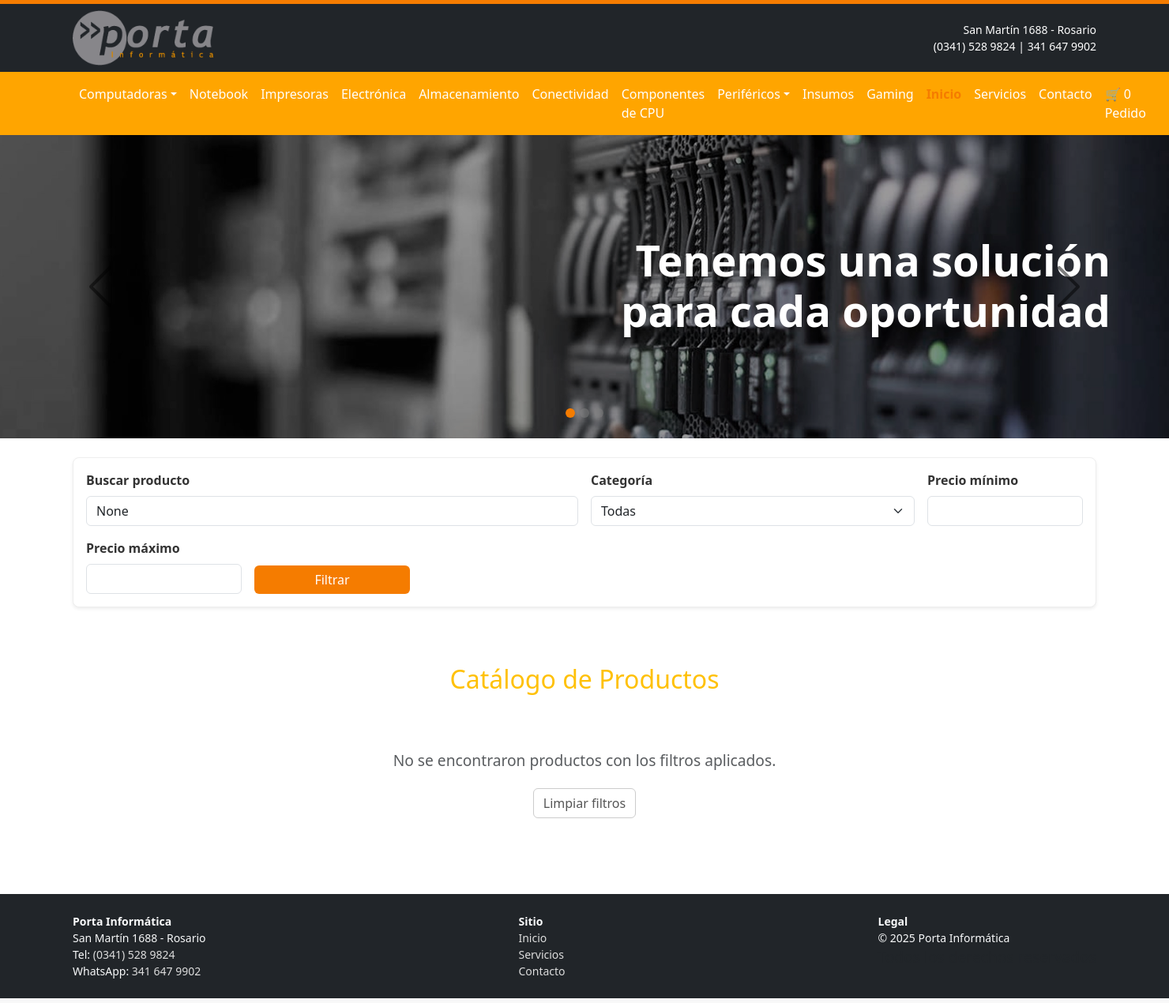
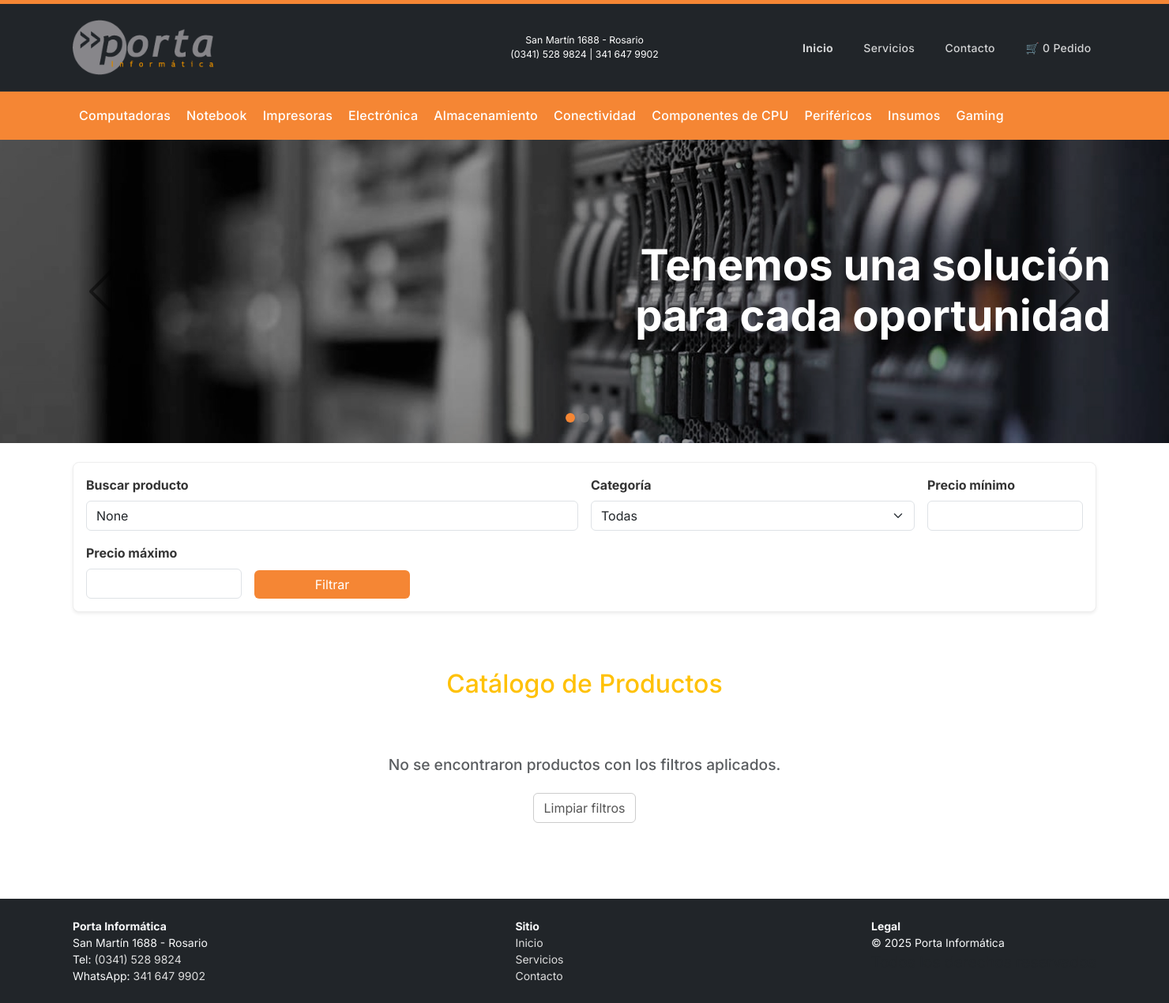
Before and after one commit to Velazquezadrian/porta-informatica-web, a Django app: page / in a window 1480 px wide. Shown: the whole page at 79% size. Run offline with Django 5.2, Linux system fonts and the light colour scheme; data that the repository does not hold is empty.

Commit message:
style: nueva paleta #f58634, aumento altura barra superior y limpieza menú dinámico

```diff
--- a/public/static/css/style.css
+++ b/public/static/css/style.css
@@ -1,7 +1,7 @@
 /* ================= Variables y theming ================= */
 :root {
-  --color-primario: #f57c00;
-  --color-primario-hover: #e66c00;
+  --color-primario: #f58634; /* Naranja corporativo actualizado */
+  --color-primario-hover: #e67624; /* Hover derivado ligeramente más oscuro */
   --color-negro: #121212;
   --color-texto: #333;
   --color-gris: #6c757d;
@@ -9,6 +9,7 @@
 }
 
 html, body { height: 100%; }
+body { font-family: 'Inter', system-ui, -apple-system, 'Segoe UI', Roboto, 'Helvetica Neue', Arial, sans-serif; }
 .site-wrapper { min-height:100%; display:flex; flex-direction:column; }
 main { flex:1 0 auto; }
 footer { flex-shrink:0; }
@@ -52,6 +53,16 @@
 
 .link-contact { color: #fff; text-decoration:none; }
 .link-contact:hover { color: var(--color-primario); }
+
+/* Barra superior (contacto + quick links) */
+.top-contact { border-bottom: 1px solid rgb(52, 52, 52); }
+/* Altura ampliada para sección superior (links Inicio/Servicios/Contacto/Pedido) */
+.top-contact .row { min-height: 110px; }
+.top-contact .quick-links .link-contact { display:inline-block; padding:.65rem .4rem; }
+@media (max-width: 768px){
+  .top-contact .row { min-height: 140px; }
+  .top-contact .quick-links .link-contact { padding:.5rem .35rem; }
+}
 
 /* Navbar active state */
 .navbar .nav-link.active, .navbar .nav-link.active:focus, .navbar .nav-link.active:hover {
@@ -121,9 +132,7 @@
   border-radius: 50%;
 }
 
-.carousel-indicators .active {
-  background-color: #f57c00;
-}
+.carousel-indicators .active { background-color: #f58634; }
 
 /* ===== Mobile adjustments ===== */
 @media (max-width: 768px) {
@@ -212,10 +221,30 @@
 .pagination .page-link:hover { color: var(--color-primario-hover); }
 
 /* ================= Navbar dinámico ================= */
-.navbar-main { background:#FFA500; }
-.navbar-main .navbar-brand, .navbar-main .nav-link { color:#fff; }
-.navbar-main .nav-link:hover, .navbar-main .nav-link:focus { color:#222; background:rgba(255,255,255,0.25); border-radius:4px; }
-.navbar-main .dropdown-menu { border-radius:6px; border:1px solid #ffc266; box-shadow:0 4px 14px -4px rgba(0,0,0,.25); }
-.navbar-main .dropdown-item:hover, .navbar-main .dropdown-item:focus { background:#ffe2b3; color:#222; }
-.navbar-main .nav-item.dropdown:focus-within > .nav-link { outline:2px solid #222; outline-offset:2px; }
+.navbar-main { background: var(--color-primario); font-family:'Inter', system-ui, sans-serif; }
+.navbar-main .nav-link { color:#fff; font-weight:500; letter-spacing:.25px; position:relative; padding:.65rem 1rem; }
+.navbar-main .nav-link:hover, .navbar-main .nav-link:focus { color:#fff; }
+.navbar-main .nav-link.active { font-weight:600; }
+.navbar-main .nav-link::after { content:""; position:absolute; left:50%; bottom:4px; width:0; height:2px; background:#fff; transition:.25s cubic-bezier(.4,.0,.2,1); transform:translateX(-50%); opacity:0; }
+.navbar-main .nav-link:hover::after, .navbar-main .nav-link:focus::after, .navbar-main .nav-link.active::after { width:60%; opacity:1; }
+.navbar-main .dropdown-menu { border-radius:8px; border:1px solid #ffd89a; padding:.4rem .5rem; backdrop-filter: blur(6px); animation:fadeScale .18s ease; font-size:.95rem; }
+.navbar-main .dropdown-item { border-radius:4px; }
+.navbar-main .dropdown-item:hover, .navbar-main .dropdown-item:focus { background:rgba(245,134,52,0.18); color:#222; }
+.navbar-main .nav-item.dropdown:focus-within > .nav-link { outline:2px solid rgba(255,255,255,.7); outline-offset:2px; }
 @media (hover:none){ .navbar-main .dropdown:hover > .dropdown-menu { display:none; } }
+@keyframes fadeScale { from { opacity:0; transform:translateY(4px) scale(.98); } to { opacity:1; transform:translateY(0) scale(1); } }
+
+/* Ajustes responsivos del contenedor para evitar deformaciones */
+.navbar-main .navbar-collapse { flex-wrap:wrap; }
+.navbar-main .navbar-nav { align-items:center; }
+.navbar-main #menu-categorias > li { white-space:nowrap; }
+.navbar-main #menu-categorias { gap:.25rem; }
+@media (max-width: 992px){
+  .navbar-main #menu-categorias { gap:0; }
+  .navbar-main .nav-link { padding:.75rem 1rem; }
+}
+
+/* Quick links (barra superior negra) */
+.quick-links .link-contact { opacity:0.8; font-family:'Inter', system-ui, sans-serif; font-weight:500; letter-spacing:.3px; }
+.quick-links .link-contact:hover, .quick-links .link-contact:focus { opacity:1; text-decoration:underline; }
+.quick-links li + li { margin-left:.85rem; }
--- a/public/static/js/menu_dinamico.js
+++ b/public/static/js/menu_dinamico.js
@@ -21,7 +21,7 @@
 const CATEGORY_BUCKETS = Object.fromEntries(CATEGORIES.map(c => [c.key, new Set()]));
 
 const SUBCATEGORY_RULES = [
-  { test: n => ["PC Armada", "CPU Armadas"].includes(n), target: "computadoras", normalize: n => n },
+  { test: n => n === "PC Armada", target: "computadoras", normalize: n => n },
   { test: n => n === "mouse", target: "perifericos", normalize: n => "Mouse" },
 ];
 
@@ -107,12 +107,12 @@
 
 // Semillas iniciales
 addSubcategory('PC Armada');
-addSubcategory('CPU Armadas');
 addSubcategory('mouse');
-// Ejemplos ignorados
-addSubcategory('cpu armada');
-addSubcategory('CPU armadas');
-addSubcategory('Mouse');
+// Ejemplos ignorados / inconsistentes
+addSubcategory('CPU Armadas'); // ignorado ahora
+addSubcategory('cpu armada');  // ignorado
+addSubcategory('CPU armadas'); // ignorado
+addSubcategory('Mouse');       // ignorado (regla exige mouse minúscula)
 
 renderMenu();
 
--- a/public/templates/public/base.html
+++ b/public/templates/public/base.html
@@ -5,6 +5,10 @@
   <meta charset="UTF-8">
   <meta name="viewport" content="width=device-width, initial-scale=1.0">
     <title>Porta Informática</title>
+    <!-- Fuente moderna Inter -->
+    <link rel="preconnect" href="https://fonts.googleapis.com">
+    <link rel="preconnect" href="https://fonts.gstatic.com" crossorigin>
+    <link href="https://fonts.googleapis.com/css2?family=Inter:wght@400;500;600;700&display=swap" rel="stylesheet">
     <link rel="icon" type="image/png" href="{% static 'img/logo/favicon.png' %}">
   <link href="https://cdn.jsdelivr.net/npm/bootstrap@5.3.2/dist/css/bootstrap.min.css" rel="stylesheet">
     <link rel="stylesheet" href="{% static 'css/style.css' %}">
@@ -15,15 +19,27 @@
         <header role="banner">
                 <div class="barra-superior"></div>
                                 <div class="top-contact bg-dark text-white small">
-                        <div class="container d-flex flex-wrap justify-content-between align-items-center py-2 gap-3">
-                            <div class="d-flex align-items-center gap-3 logo-wrap">
+                                    <div class="container py-2">
+                                        <div class="row g-3 align-items-center">
+                                            <div class="col-md-4 d-flex align-items-center gap-3 logo-wrap">
                                                 <a href="{% url 'home' %}" class="d-inline-block">
                                                     <img class="logo-site" src="{% static 'img/logo/logo-lg.png' %}" alt="Porta Informática - Logo" />
                                                 </a>
                                             </div>
-                            <div class="text-end contact-block">
+                                            <div class="col-md-4 text-md-center small">
                                                 <div>San Martín 1688 - Rosario</div>
                                                 <div><a class="link-contact" href="tel:+543415289824">(0341) 528 9824</a> | <a class="link-contact" href="tel:+543416479902">341 647 9902</a></div>
+                                            </div>
+                                            <div class="col-md-4">
+                                                <ul class="list-inline m-0 text-md-end quick-links">
+                                                    {% with current=request.resolver_match.url_name %}
+                                                      <li class="list-inline-item"><a class="link-contact {% if current == 'home' %}fw-bold{% endif %}" href="{% url 'home' %}">Inicio</a></li>
+                                                      <li class="list-inline-item"><a class="link-contact {% if current == 'servicios' %}fw-bold{% endif %}" href="{% url 'servicios' %}">Servicios</a></li>
+                                                    <li class="list-inline-item"><a class="link-contact {% if current == 'contacto' %}fw-bold{% endif %}" href="{% url 'contacto' %}">Contacto</a></li>
+                                                    <li class="list-inline-item"><a class="link-contact {% if current == 'pedido' %}fw-bold{% endif %}" href="{% url 'pedido' %}">🛒 <span id="cart-count">0</span> Pedido</a></li>
+                                                    {% endwith %}
+                                                </ul>
+                                            </div>
                                         </div>
                                     </div>
                                 </div>
@@ -36,22 +52,7 @@
                                             <ul id="menu-categorias" class="navbar-nav me-auto mb-2 mb-lg-0">
                                                 <!-- Rellenado dinámicamente por menu_dinamico.js -->
                                             </ul>
-                                            <ul class="navbar-nav ms-auto">
-                                                {% with current=request.resolver_match.url_name %}
-                                                <li class="nav-item">
-                                                    <a class="nav-link {% if current == 'home' %}active{% endif %}" href="{% url 'home' %}">Inicio</a>
-                                                </li>
-                                                <li class="nav-item">
-                                                    <a class="nav-link {% if current == 'servicios' %}active{% endif %}" href="{% url 'servicios' %}">Servicios</a>
-                                                </li>
-                                                <li class="nav-item">
-                                                    <a class="nav-link {% if current == 'contacto' %}active{% endif %}" href="{% url 'contacto' %}">Contacto</a>
-                                                </li>
-                                                <li class="nav-item">
-                                                    <a class="nav-link {% if current == 'pedido' %}active{% endif %}" href="{% url 'pedido' %}">🛒 <span id="cart-count">0</span> Pedido</a>
-                                                </li>
-                                                {% endwith %}
-                                            </ul>
+                                                                                            <ul class="navbar-nav ms-auto"><!-- vacío a propósito: Inicio movido arriba --></ul>
                                         </div>
                                     </div>
                                 </nav>
```
Lines whose indentation alone changed are shown as unchanged.
